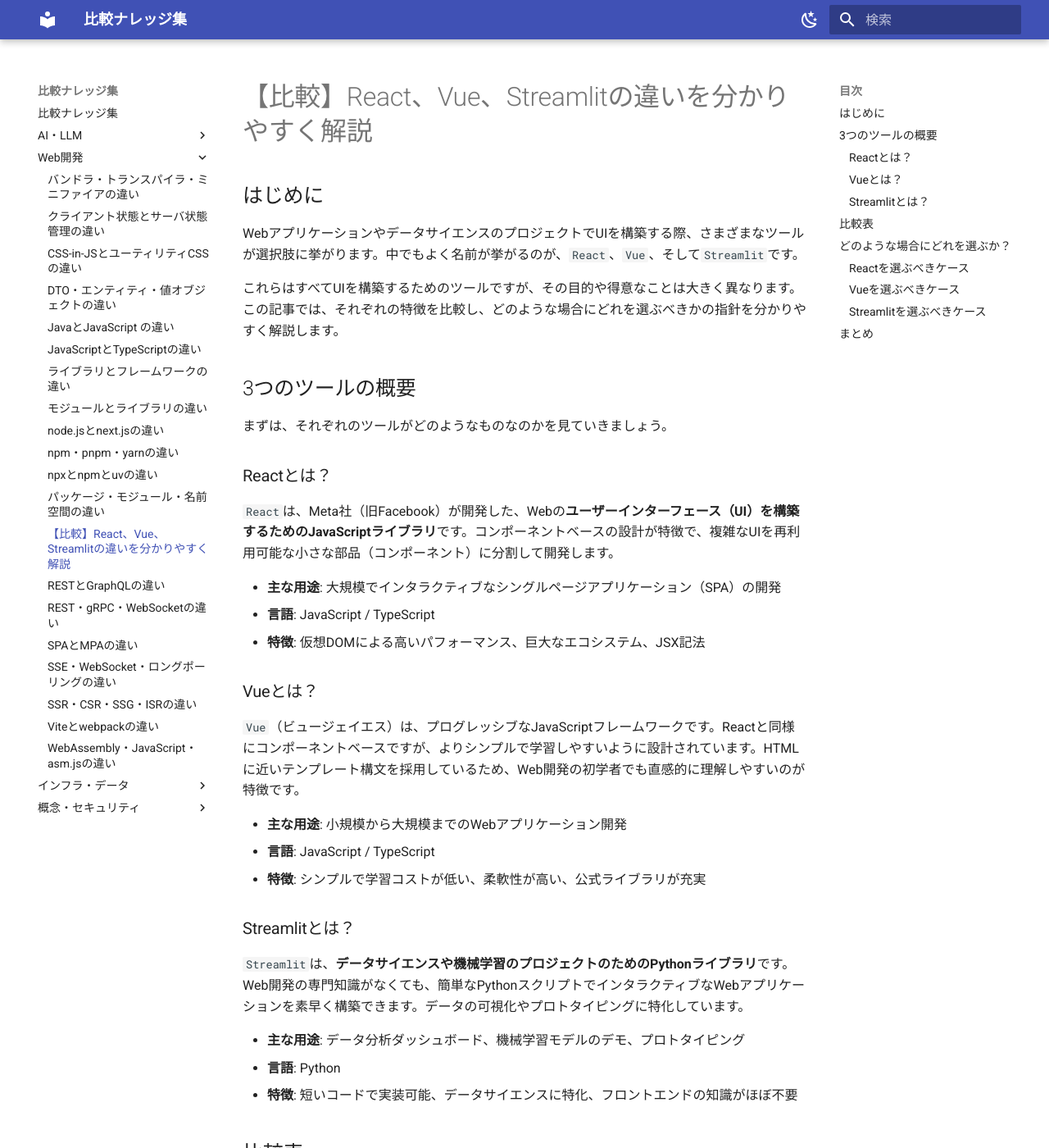
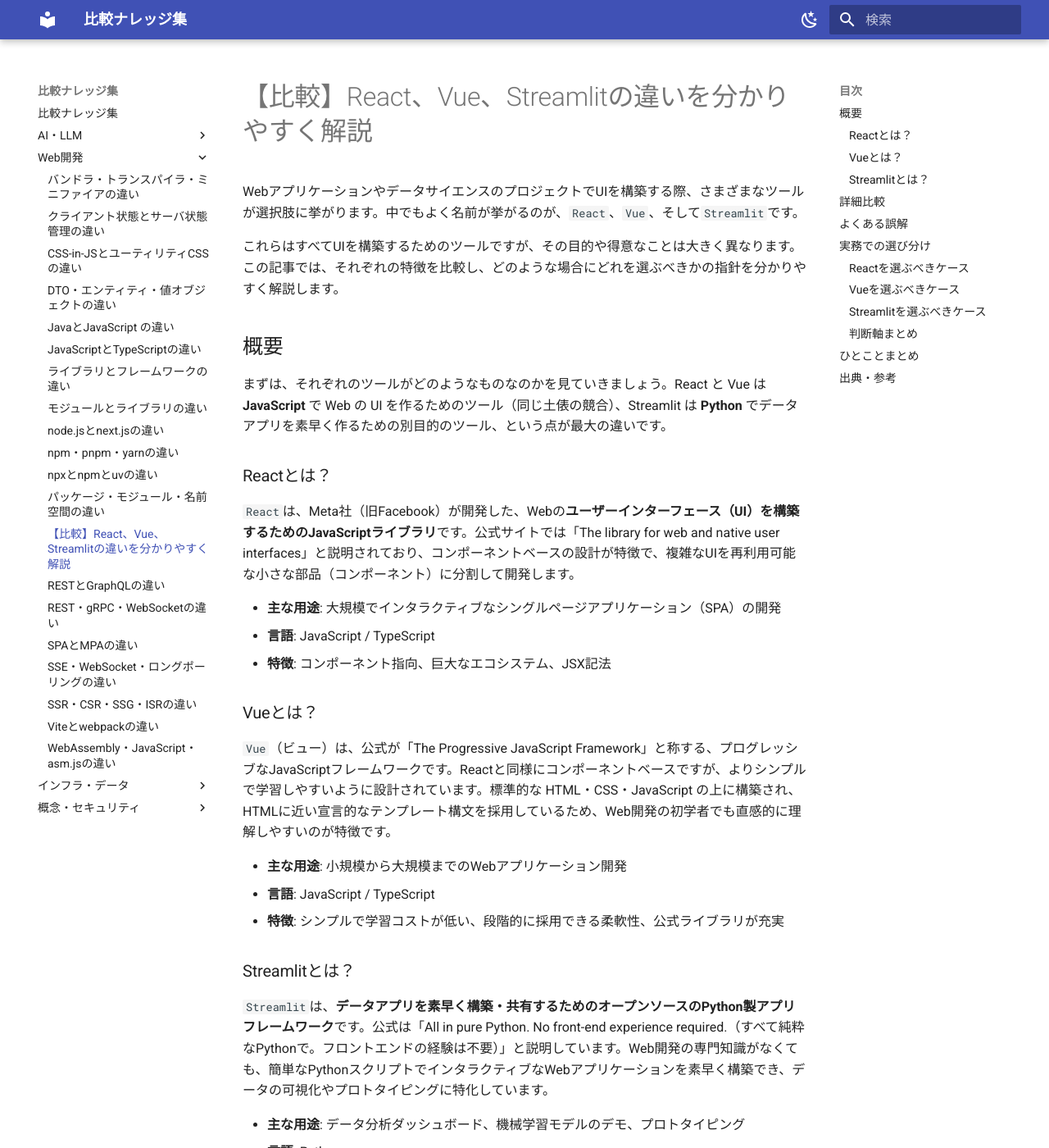
Before and after one commit to tomomira/comparisons, an MkDocs documentation site: the page built from docs/web-dev/react-vue-streamlit.md, in a window 1280 px wide and 1400 px high. Shown: the whole window at 82% size. Built offline with MkDocs 1.6.1 and Material for MkDocs 9.7.7, drawn with Linux system fonts in a browser that asks for light colours; some of the changed text lies outside the part shown.

Commit message:
qa(existing): 底上げ＋factcheck react-vue-streamlit
Co-Authored-By: Claude Opus 4.7 (1M context) <noreply@anthropic.com>

```diff
--- a/docs/web-dev/react-vue-streamlit.md
+++ b/docs/web-dev/react-vue-streamlit.md
@@ -1,50 +1,51 @@
 ---
 title: "【比較】React、Vue、Streamlitの違いを分かりやすく解説"
 category: web-dev
-tags: [React, Vue, Streamlit, 比較, フレームワーク, ライブラリ]
+tags: [frontend, architecture]
 created: "2025-08-10"
-updated: "2026-05-15"
+updated: "2026-05-18"
 freshness: stable
 ---
 
-## はじめに
+# 【比較】React、Vue、Streamlitの違いを分かりやすく解説
 
 WebアプリケーションやデータサイエンスのプロジェクトでUIを構築する際、さまざまなツールが選択肢に挙がります。中でもよく名前が挙がるのが、`React`、`Vue`、そして`Streamlit`です。
 
 これらはすべてUIを構築するためのツールですが、その目的や得意なことは大きく異なります。この記事では、それぞれの特徴を比較し、どのような場合にどれを選ぶべきかの指針を分かりやすく解説します。
 
-## 3つのツールの概要
+## 概要
 
-まずは、それぞれのツールがどのようなものなのかを見ていきましょう。
+まずは、それぞれのツールがどのようなものなのかを見ていきましょう。React と Vue は **JavaScript** で Web の UI を作るためのツール（同じ土俵の競合）、Streamlit は **Python** でデータアプリを素早く作るための別目的のツール、という点が最大の違いです。
 
 ### Reactとは？
 
-`React`は、Meta社（旧Facebook）が開発した、Webの**ユーザーインターフェース（UI）を構築するためのJavaScriptライブラリ**です。コンポーネントベースの設計が特徴で、複雑なUIを再利用可能な小さな部品（コンポーネント）に分割して開発します。
+`React`は、Meta社（旧Facebook）が開発した、Webの**ユーザーインターフェース（UI）を構築するためのJavaScriptライブラリ**です。公式サイトでは「The library for web and native user interfaces」と説明されており、コンポーネントベースの設計が特徴で、複雑なUIを再利用可能な小さな部品（コンポーネント）に分割して開発します。
 
 - **主な用途**: 大規模でインタラクティブなシングルページアプリケーション（SPA）の開発
 - **言語**: JavaScript / TypeScript
-- **特徴**: 仮想DOMによる高いパフォーマンス、巨大なエコシステム、JSX記法
+- **特徴**: コンポーネント指向、巨大なエコシステム、JSX記法
 
 ### Vueとは？
 
-`Vue`（ビュージェイエス）は、プログレッシブなJavaScriptフレームワークです。Reactと同様にコンポーネントベースですが、よりシンプルで学習しやすいように設計されています。HTMLに近いテンプレート構文を採用しているため、Web開発の初学者でも直感的に理解しやすいのが特徴です。
+`Vue`（ビュー）は、公式が「The Progressive JavaScript Framework」と称する、プログレッシブなJavaScriptフレームワークです。Reactと同様にコンポーネントベースですが、よりシンプルで学習しやすいように設計されています。標準的な HTML・CSS・JavaScript の上に構築され、HTMLに近い宣言的なテンプレート構文を採用しているため、Web開発の初学者でも直感的に理解しやすいのが特徴です。
 
 - **主な用途**: 小規模から大規模までのWebアプリケーション開発
 - **言語**: JavaScript / TypeScript
-- **特徴**: シンプルで学習コストが低い、柔軟性が高い、公式ライブラリが充実
+- **特徴**: シンプルで学習コストが低い、段階的に採用できる柔軟性、公式ライブラリが充実
 
 ### Streamlitとは？
 
-`Streamlit`は、**データサイエンスや機械学習のプロジェクトのためのPythonライブラリ**です。Web開発の専門知識がなくても、簡単なPythonスクリプトでインタラクティブなWebアプリケーションを素早く構築できます。データの可視化やプロトタイピングに特化しています。
+`Streamlit`は、**データアプリを素早く構築・共有するためのオープンソースのPython製アプリフレームワーク**です。公式は「All in pure Python. No front-end experience required.（すべて純粋なPythonで。フロントエンドの経験は不要）」と説明しています。Web開発の専門知識がなくても、簡単なPythonスクリプトでインタラクティブなWebアプリケーションを素早く構築でき、データの可視化やプロトタイピングに特化しています。
 
 - **主な用途**: データ分析ダッシュボード、機械学習モデルのデモ、プロトタイピング
 - **言語**: Python
 - **特徴**: 短いコードで実装可能、データサイエンスに特化、フロントエンドの知識がほぼ不要
 
-## 比較表
+## 詳細比較
 
 | 項目 | React | Vue | Streamlit |
 | :--- | :--- | :--- | :--- |
+| **分類** | UI ライブラリ | プログレッシブ JavaScript フレームワーク | Python 製アプリフレームワーク |
 | **主な目的** | 高度なWeb UI構築 | 汎用的なWeb UI構築 | データ可視化・プロトタイピング |
 | **主要言語** | JavaScript / TypeScript | JavaScript / TypeScript | Python |
 | **開発対象** | Webアプリケーション全般 | Webアプリケーション全般 | データアプリ、ダッシュボード |
@@ -55,34 +56,46 @@ WebアプリケーションやデータサイエンスのプロジェクトでUI
 | **得意なこと** | 大規模SPA、複雑な状態管理 | SPA、既存プロジェクトへの導入 | データ分析、機械学習デモ |
 | **フロントエンド知識** | 必須 | 必須 | ほぼ不要 |
 
-## どのような場合にどれを選ぶか？
+## よくある誤解
+
+- **誤解1：「React・Vue・Streamlit は3つとも同じ土俵で比較して1つ選ぶもの」** — 不正確です。React と Vue は **JavaScript で Web の UI を作る**競合関係にありますが、Streamlit は **Python でデータアプリを作る**別目的のツールです。比較軸（言語・対象・前提知識）が根本的に異なります。
+- **誤解2：「React はフレームワークである」** — 厳密には誤りです。React 公式は自身を **ライブラリ**（"The library for web and native user interfaces"）と位置づけています。ルーティングやデータ取得などは別ライブラリやフレームワーク（Next.js 等）で補うのが前提です。一方 Vue は公式に **フレームワーク**を名乗っています。
+- **誤解3：「Streamlit でも HTML/CSS/JavaScript を書く必要がある」** — 誤りです。Streamlit の最大の特徴は「純粋な Python だけで完結し、フロントエンドの経験が不要」である点です（公式明記）。フロントエンドのコードを書かずに UI を生成します。
+- **誤解4：「Streamlit は React や Vue の代わりに本格的な Web アプリを作るツール」** — 不正確です。Streamlit はデータ可視化・プロトタイピング・ML デモに特化しており、汎用的な大規模 Web アプリ開発では React/Vue が適します。柔軟性・拡張性は限定的です。
+
+## 実務での選び分け
 
 ### Reactを選ぶべきケース
 
-- **大規模で複雑なWebアプリケーションを開発する場合**:
-  豊富なエコシステムと実績があり、大規模開発でも破綻しにくい設計が可能です。パフォーマンスが求められる長期的なプロジェクトに向いています。
-- **求人市場での需要を重視する場合**:
-  Web開発の分野で最も需要の高い技術の一つであり、キャリアの選択肢が広がります。
+- **大規模で複雑なWebアプリケーションを開発する場合**: 豊富なエコシステムと実績があり、大規模開発でも破綻しにくい設計が可能です。パフォーマンスが求められる長期的なプロジェクトに向いています。
+- **求人市場での需要を重視する場合**: Web開発の分野で最も需要の高い技術の一つであり、キャリアの選択肢が広がります。
 
 ### Vueを選ぶべきケース
 
-- **素早く開発を始めたい場合**:
-  学習コストが低く、公式ドキュメントも分かりやすいため、スピーディに開発を進められます。
-- **シンプルさと柔軟性を両立したい場合**:
-  小規模なプロジェクトから始めて、徐々に規模を拡大していくようなケースにも柔軟に対応できます。
+- **素早く開発を始めたい場合**: 学習コストが低く、公式ドキュメントも分かりやすいため、スピーディに開発を進められます。
+- **シンプルさと柔軟性を両立したい場合**: 小規模なプロジェクトから始めて、徐々に規模を拡大していくようなケースにも段階的に対応できます。
 
 ### Streamlitを選ぶべきケース
 
-- **データサイエンティストや研究者が成果を共有したい場合**:
-  Pythonの知識だけで、分析結果や機械学習モデルをインタラクティブなWebアプリとして簡単に公開できます。
-- **Webアプリのプロトタイプを素早く作りたい場合**:
-  フロントエンドのコードを書く手間を省き、アイデアをすぐに形にしたいときに最適です。
+- **データサイエンティストや研究者が成果を共有したい場合**: Pythonの知識だけで、分析結果や機械学習モデルをインタラクティブなWebアプリとして簡単に公開できます。
+- **Webアプリのプロトタイプを素早く作りたい場合**: フロントエンドのコードを書く手間を省き、アイデアをすぐに形にしたいときに最適です。
 
-## まとめ
+### 判断軸まとめ
 
-ReactとVueは「Webアプリケーションを構築する」という同じ土俵に立つ競合ですが、Streamlitは「Pythonでデータアプリを作る」という異なる目的を持つツールです。
+①扱う言語（JavaScript なら React/Vue、Python ならまず Streamlit を検討） ②目的（汎用 Web アプリか、データ可視化／ML デモか） ③フロントエンド知識の有無 ④必要な柔軟性・規模（大規模・複雑なら React/Vue、素早い共有なら Streamlit）。
+
+## ひとことまとめ
+
+ReactとVueは「JavaScriptでWebアプリを構築する」同じ土俵の競合（React＝ライブラリ、Vue＝フレームワーク）、Streamlitは「Pythonでデータアプリを素早く作る」異なる目的のツール。言語と目的でまず大きく分かれます。
 
 - **本格的なWebアプリ開発なら**: `React`または`Vue`
 - **データ分析や機械学習の可視化なら**: `Streamlit`
 
 それぞれのツールの特性を理解し、プロジェクトの目的に合った最適なものを選択することが重要です。
+
+## 出典・参考
+
+- React 公式サイト（The library for web and native user interfaces — UI をコンポーネントで構築する JavaScript ライブラリ。Meta が開発）: https://react.dev/
+- Vue 公式ドキュメント「Introduction」（The Progressive JavaScript Framework — 標準 HTML/CSS/JS の上に宣言的・コンポーネントベースのモデルを提供。段階的に採用可能）: https://vuejs.org/guide/introduction.html
+- Streamlit 公式サイト（A faster way to build and share data apps — データスクリプトを純粋な Python だけで共有可能な Web アプリに。フロントエンド経験不要）: https://streamlit.io/
+- Streamlit 公式ドキュメント「Get started」（データ表示・チャート・ウィジェット・レイアウト・キャッシュ等を Python で記述してデータアプリを構築）: https://docs.streamlit.io/get-started
```
